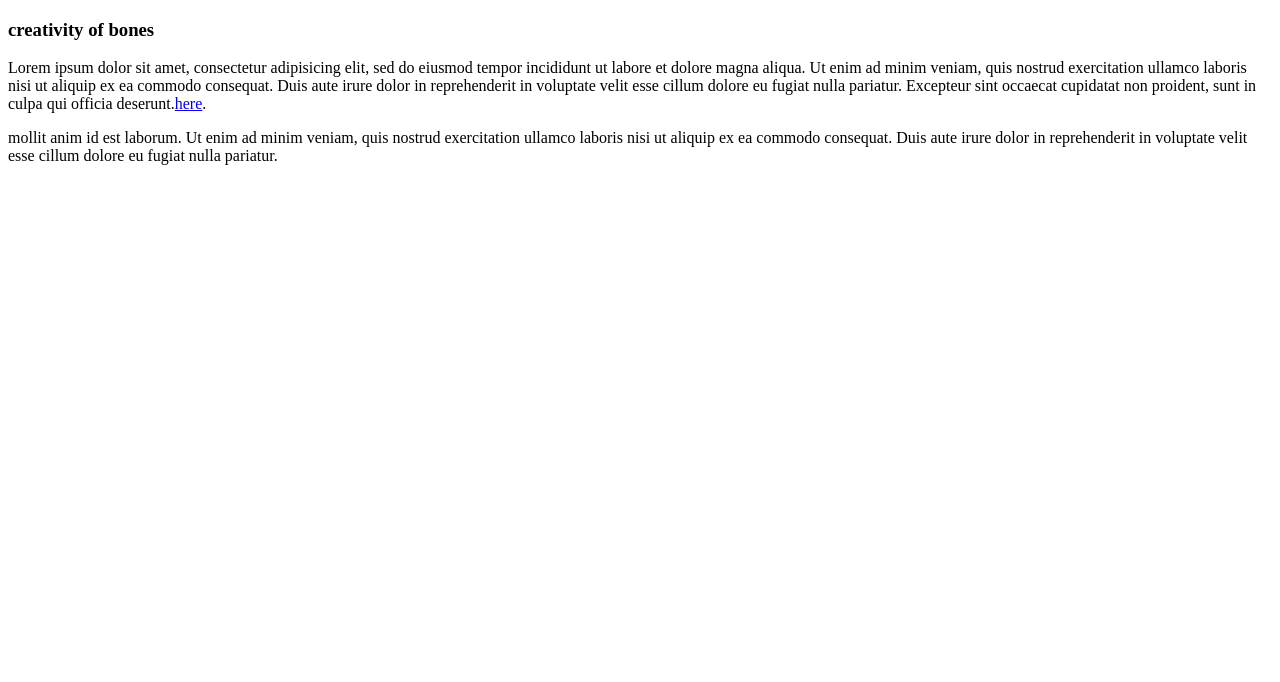
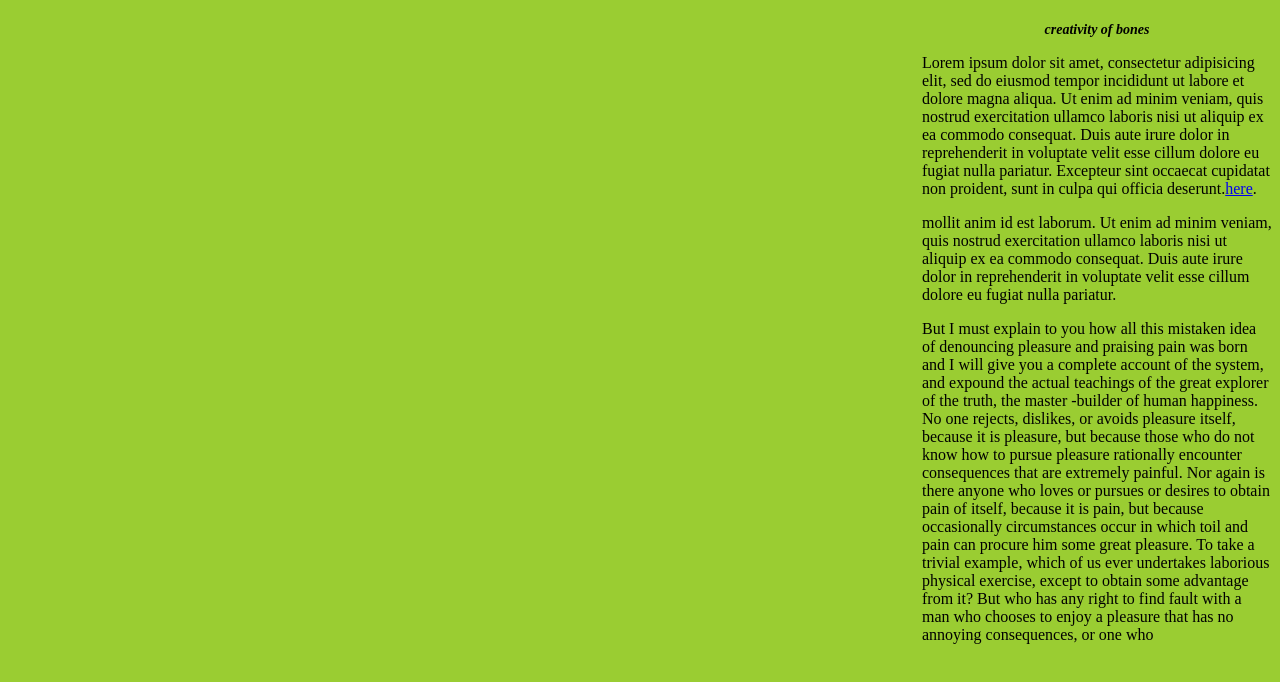
Before and after one commit to ratemolewis/luiz, a plain HTML site: page news/news.html in a window 1280 px wide. Drawn offline with Linux system fonts and the light colour scheme.

Commit message:
add some fake news

```diff
--- a/news/news.html
+++ b/news/news.html
@@ -1,20 +1,34 @@
 <!DOCTYPE html>
 <html>
 <head>
-
+    <link href="../stles/stles.css" rel="stylesheet" type="text/css">
 </head>
 <body>
   <div class="colu">
-    <h3>creativity of bones </h3>
+    <h3 align="center"><span class="ne">creativity of bones </span></h3>
        <p>Lorem ipsum dolor sit amet, consectetur adipisicing elit, sed do eiusmod
          tempor incididunt ut labore et dolore magna aliqua. Ut enim ad minim veniam,
           quis nostrud exercitation ullamco laboris nisi ut aliquip ex ea commodo consequat.
           Duis aute irure dolor in reprehenderit in voluptate velit esse cillum dolore eu fugiat
           nulla pariatur. Excepteur sint occaecat cupidatat non proident, sunt in culpa qui
-          officia deserunt.<a href="http://www.example.com/cats.html">here</a>.</p> mollit anim id est laborum. Ut enim ad minim veniam, quis nostrud
+          officia deserunt.<a href="http://www.example.com/cats.html">here</a>.</p> mollit anim
+          id est laborum. Ut enim ad minim veniam, quis nostrud
            exercitation ullamco laboris nisi ut aliquip ex ea commodo consequat. Duis aute
             irure dolor in reprehenderit in voluptate velit esse cillum dolore eu fugiat nulla
             pariatur.</p>
+            <p>But I must explain to you how all this mistaken idea of denouncing pleasure
+         and praising pain was born and I will give you a complete account of the system,
+          and expound the actual teachings of the great explorer of the truth, the master
+          -builder of human happiness. No one rejects, dislikes, or avoids pleasure itself,
+          because it is pleasure, but because those who do not know how to pursue pleasure
+          rationally encounter
+         consequences that are extremely painful. Nor again is there anyone who loves or
+          pursues or desires to obtain pain of itself, because it is pain, but because
+           occasionally circumstances occur in which toil and pain can procure him some
+            great pleasure. To take a trivial example, which of us ever undertakes laborious
+            physical exercise, except to obtain some advantage from it? But who has any
+            right to find fault with a man who chooses to enjoy a pleasure that has no
+            annoying consequences, or one who </p>
      </div>
 </body>
 </html>
```
